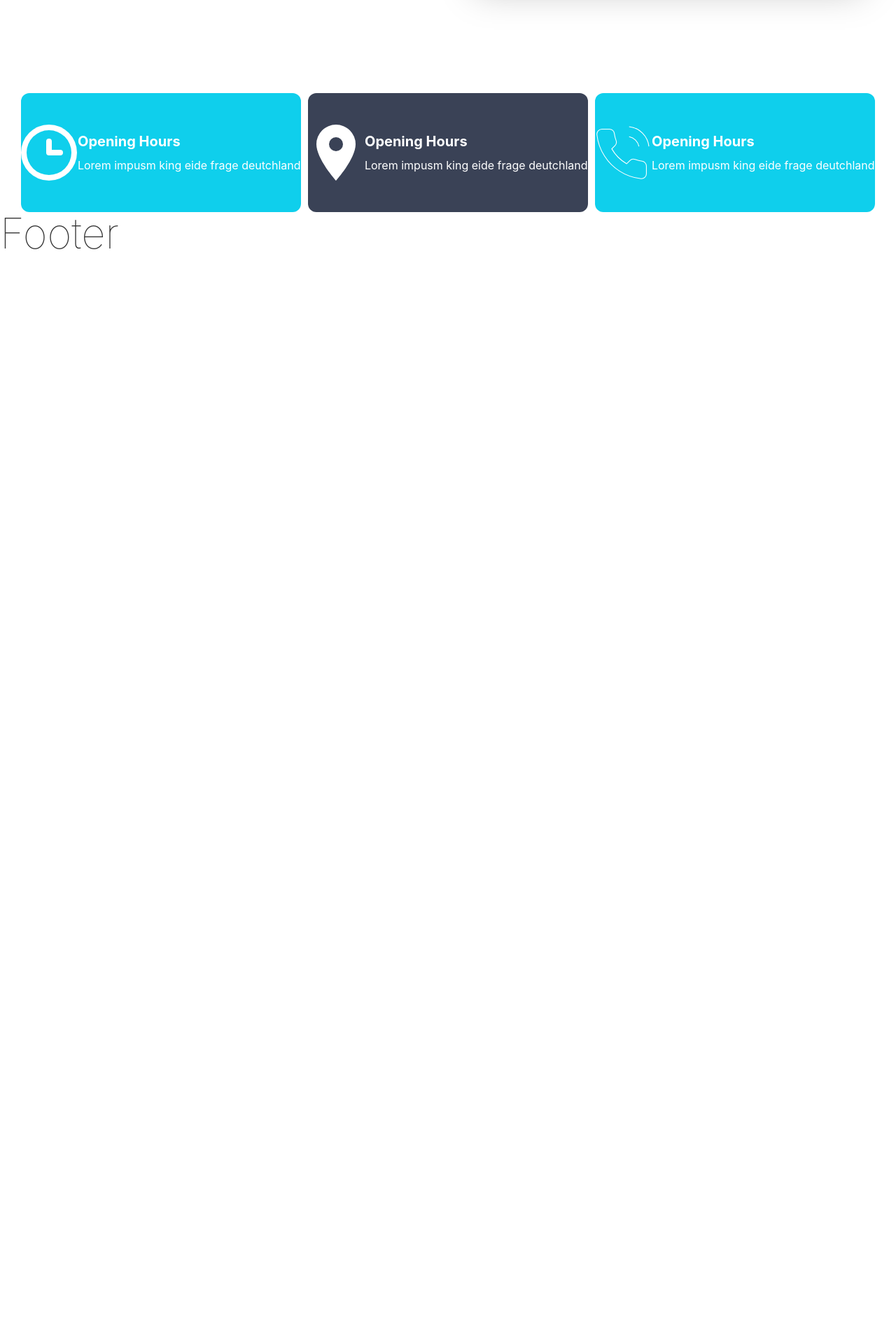
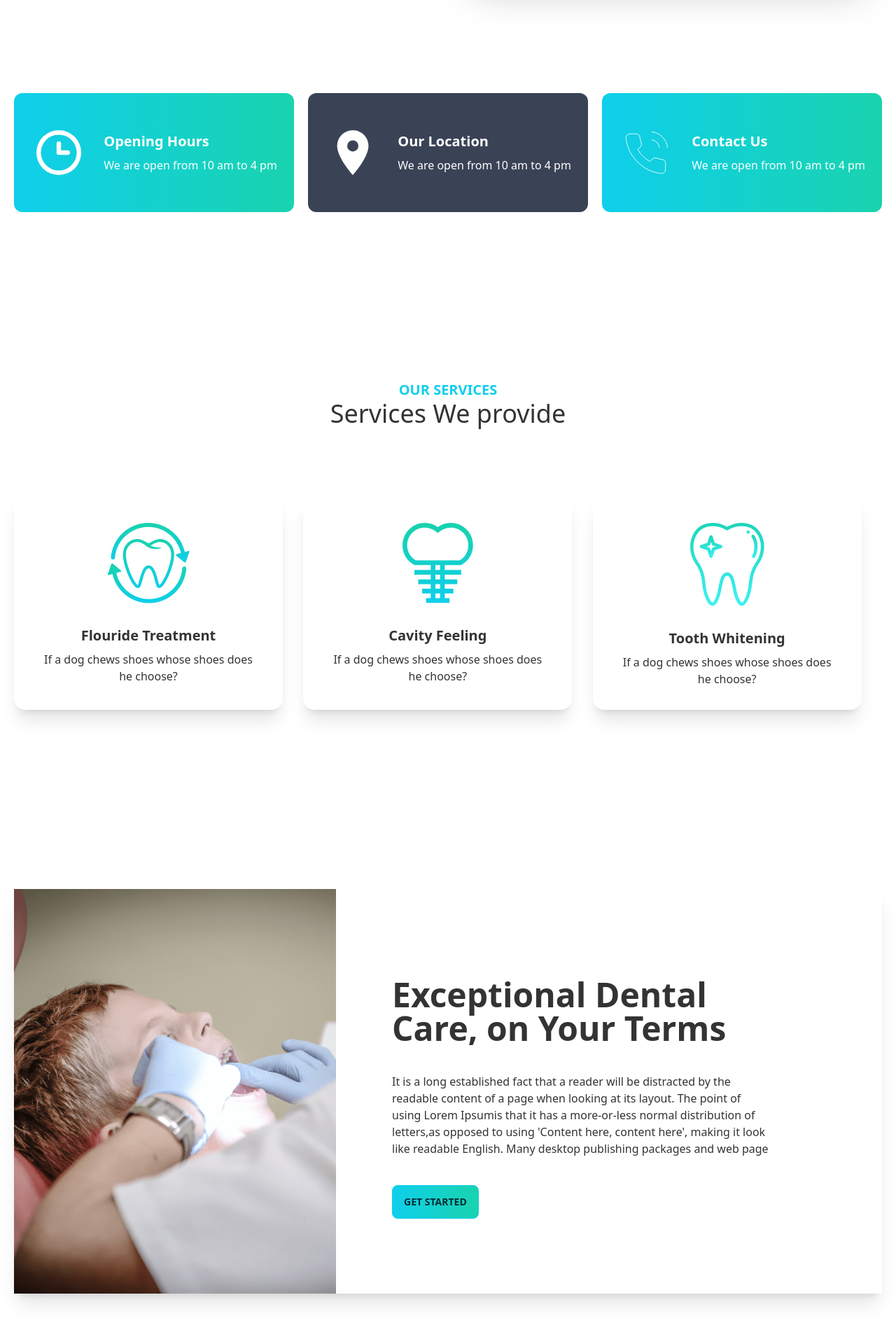
Before and after one commit to ShaahFardin/Doctors-portal, a React (Create React App) app: page / in a window 1280 px wide. Shown: the part 580-2500 px from the top of the page at 70% size. Before the commit the page ends 949 px from the top, so only its background shows below. Built offline with nearby package versions, Linux system fonts and the light colour scheme.

Commit message:
Service and hero section added

```diff
--- a/src/Pages/Home/Feature/Feature.js
+++ b/src/Pages/Home/Feature/Feature.js
@@ -2,31 +2,39 @@ import React from 'react';
 import clockIcon from '../../../assets/icons/clock.svg'
 import markerIcon from '../../../assets/icons/marker.svg'
 import phoneIcon from '../../../assets/icons/phone.svg'
+import FeatureCard from './FeatureCard';
+
+const featureInfo = [
+    {
+        id:1,
+        icon: clockIcon,
+        title: "Opening Hours",
+        background: "bg-gradient-to-r from-primary to-secondary",
+        description: ' We are open from 10 am to 4 pm'
+    },
+    {
+        id:2,
+        icon: markerIcon,
+        title: "Our Location",
+        background: "bg-accent",
+        description: ' We are open from 10 am to 4 pm'
+    },
+    {
+        id:3,
+        icon: phoneIcon,
+        title: "Contact Us",
+        background: "bg-gradient-to-r from-primary to-secondary",
+        description: ' We are open from 10 am to 4 pm'
+    },
+]
 
 const Feature = () => {
     return (
-        <div className='flex justify-evenly mt-36'>
-            <div className="rounded-xl w-[400px] h-[170px] bg-primary flex justify-evenly items-center">
-                <img className='h-20 w-20' src={clockIcon} alt='' />
-                <div className='text-white'>
-                    <h1 className='text-xl font-bold mb-2'>Opening Hours</h1>
-                    <p>Lorem impusm king eide frage deutchland </p>
-                </div>
-            </div>
-            <div className="rounded-xl w-[400px] h-[170px] bg-accent flex justify-evenly items-center">
-                <img className='h-20 w-20' src={markerIcon} alt='' />
-                <div className='text-white'>
-                    <h1 className='text-xl font-bold mb-2'>Opening Hours</h1>
-                    <p>Lorem impusm king eide frage deutchland </p>
-                </div>
-            </div>
-            <div className="rounded-xl w-[400px] h-[170px] bg-primary flex justify-evenly items-center">
-                <img className='h-20 w-20' src={phoneIcon} alt='' />
-                <div className='text-white'>
-                    <h1 className='text-xl font-bold mb-2'>Opening Hours</h1>
-                    <p>Lorem impusm king eide frage deutchland </p>
-                </div>
-            </div>
+        <div className='grid gap-5 grid-cols-1 md:grid-cols-2 lg:grid-cols-3  my-36'>
+
+            {
+                featureInfo.map(feature=> <FeatureCard key={feature.id} feature={feature}></FeatureCard>)
+            }
         </div>
     );
 };
--- /dev/null
+++ b/src/Pages/Home/Feature/FeatureCard.js
@@ -0,0 +1,18 @@
+import React from 'react';
+
+const FeatureCard = ({ feature }) => {
+
+    const { title, icon, description, background } = feature;
+
+    return (
+        <div className={`rounded-xl h-[170px] ${background} flex justify-evenly items-center`}>
+            <img className='h-16 w-20' src={icon} alt='' />
+            <div className='text-white'>
+                <h1 className='text-xl font-bold mb-2'>{title}</h1>
+                <p>{description} </p>
+            </div>
+        </div>
+    );
+};
+
+export default FeatureCard;
--- /dev/null
+++ b/src/Pages/Home/Hero/Hero.js
@@ -0,0 +1,29 @@
+import React from 'react';
+import treatmentImage from '../../../assets/images/treatment.png'
+
+const Hero = () => {
+    return (
+
+        <div className="flex bg-base-100 shadow-xl my-64">
+            <div className='w-[460px] h-[576]'>
+                <figure><img src={treatmentImage} alt="Album" /></figure>
+            </div>
+            <div className='w-1/2 flex items-center pl-20'>
+                <div >
+                    <h2 className='text-5xl font-bold my-5'>Exceptional Dental <br /> Care, on Your Terms</h2>
+                    <p className='font-thin my-10'>
+                        It is a long established fact that a reader will be distracted by
+                        the readable content of a page when looking at its layout.
+                        The point of using Lorem Ipsumis that it has a more-or-less
+                        normal distribution of letters,as opposed to using 'Content here,
+                        content here', making it look like readable English.
+                        Many desktop publishing packages and web page</p>
+                    <button className="btn btn-primary bg-gradient-to-r from-primary to-secondary">Get Started</button>
+                </div>
+            </div>
+        </div>
+
+    );
+};
+
+export default Hero;
--- a/src/Pages/Home/Home/Home.js
+++ b/src/Pages/Home/Home/Home.js
@@ -1,12 +1,16 @@
 import React from 'react';
 import Banner from '../Banner/Banner';
 import Feature from '../Feature/Feature';
+import Hero from '../Hero/Hero';
+import Services from '../Services/Services';
 
 const Home = () => {
     return (
         <div className='mx-5'>
             <Banner></Banner>
             <Feature></Feature>
+            <Services></Services>
+            <Hero></Hero>
         </div>
     );
 };
--- /dev/null
+++ b/src/Pages/Home/Services/ServiceCard.js
@@ -0,0 +1,22 @@
+import React from 'react';
+
+const ServiceCard = ({service}) => {
+
+
+    const {image, title, description} = service;
+
+    return (
+        <div className="card w-96 bg-base-100 shadow-xl">
+            <figure className="px-10 pt-10">
+                <img src={image} alt="Shoes" className="rounded-xl" />
+            </figure>
+            <div className="card-body items-center text-center">
+                <h2 className="card-title">{title}</h2>
+                <p>{description}</p>
+
+            </div>
+        </div>
+    );
+};
+
+export default ServiceCard;
--- /dev/null
+++ b/src/Pages/Home/Services/Services.js
@@ -0,0 +1,44 @@
+import React from 'react';
+import flouride from '../../../assets/images/fluoride.png'
+import cavity from '../../../assets/images//cavity.png'
+import whitening from '../../../assets/images/whitening.png'
+import ServiceCard from './ServiceCard';
+
+const serviceInfo = [
+    {
+        id: 1,
+        image: flouride,
+        title: 'Flouride Treatment',
+        description: "If a dog chews shoes whose shoes does he choose?"
+    },
+    {
+        id: 2,
+        image: cavity,
+        title: 'Cavity Feeling',
+        description: "If a dog chews shoes whose shoes does he choose?"
+    },
+    {
+        id: 3,
+        image: whitening,
+        title: 'Tooth Whitening',
+        description: "If a dog chews shoes whose shoes does he choose?"
+    },
+]
+
+const Services = () => {
+    return (
+        <div>
+            <div className='text-center mt-60'>
+            <h1 className='text-xl font-bold text-primary'>OUR SERVICES</h1>
+            <p className='text-4xl '>Services We provide</p>
+            </div>
+            <div className='grid grid-cols-1 md:grid-cols-2 lg:grid-cols-3 my-24'>
+            {
+                serviceInfo.map(service => <ServiceCard key={service.id} service={service}></ServiceCard>)
+            }
+        </div>
+        </div>
+    );
+};
+
+export default Services;
--- a/src/index.css
+++ b/src/index.css
@@ -1,7 +1,7 @@
 @tailwind base;
 @tailwind components;
 @tailwind utilities;
-body {
+/* body {
   margin: 0;
   font-family: -apple-system, BlinkMacSystemFont, 'Segoe UI', 'Roboto', 'Oxygen',
     'Ubuntu', 'Cantarell', 'Fira Sans', 'Droid Sans', 'Helvetica Neue',
@@ -13,4 +13,4 @@ body {
 code {
   font-family: source-code-pro, Menlo, Monaco, Consolas, 'Courier New',
     monospace;
-}
+} */
```
